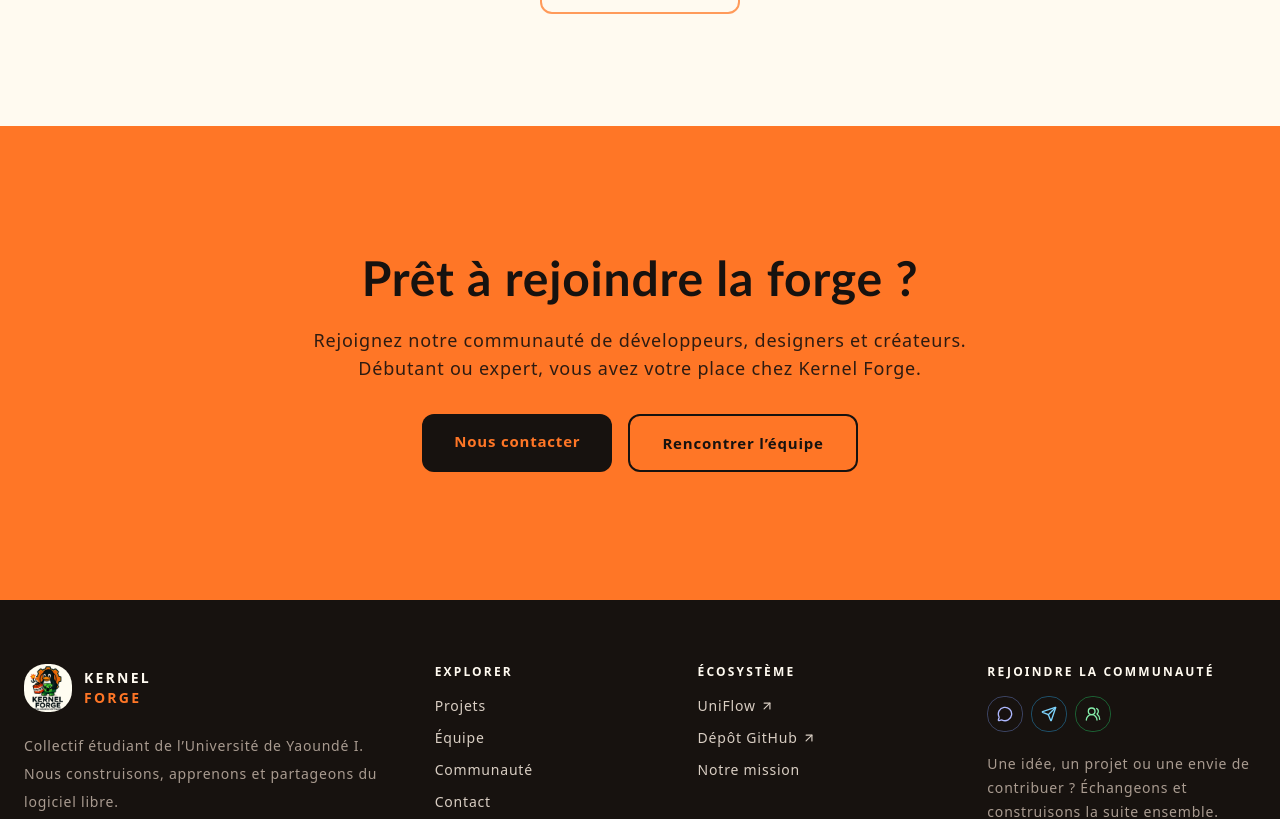
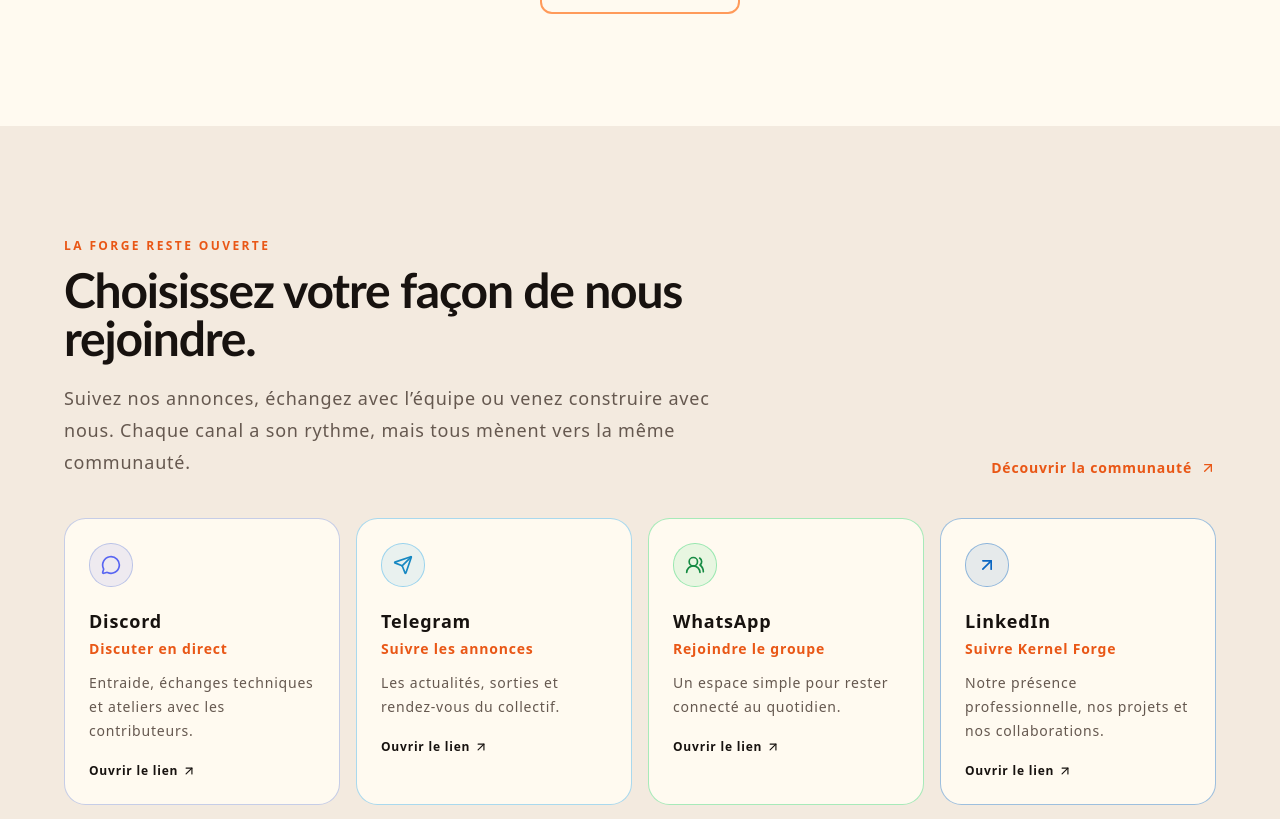
Before and after one commit to Archlord12345/kernel-forge, a Next.js app: page / in a window 1280 px wide. Shown: the part 1705-2524 px from the top of the page. Built offline with nearby package versions, Linux system fonts and the light colour scheme.

Commit message:
highlight communities on homepage

```diff
--- a/app/page.tsx
+++ b/app/page.tsx
@@ -5,6 +5,7 @@ import { HeroSection } from '@/components/hero-section'
 import { FeaturedProjects } from '@/components/featured-projects'
 import { CTASection } from '@/components/cta-section'
 import { Footer } from '@/components/footer'
+import { CommunityLinks } from '@/components/community-links'
 
 export const metadata: Metadata = {
   title: 'Kernel Forge — Logiciel libre à l’Université de Yaoundé I',
@@ -36,7 +37,7 @@ export default function Home() {
         logo: 'https://kernelforge.codes/kernel-forge-logo.png',
         description: 'Collectif étudiant open source de l’Université de Yaoundé I.',
         email: 'ravelnghomsi@kernelforge.codes',
-        sameAs: ['https://github.com/KERNEL-FORGE-G', 'https://uniflow.kernelforge.codes/', 'https://discord.gg/qqhVxZzQg', 'https://t.me/kernelforge', 'https://chat.whatsapp.com/IFkGMr4Ev2KCFAKw9EmEde'],
+        sameAs: ['https://github.com/KERNEL-FORGE-G', 'https://uniflow.kernelforge.codes/', 'https://discord.gg/qqhVxZzQg', 'https://t.me/kernelforge', 'https://chat.whatsapp.com/IFkGMr4Ev2KCFAKw9EmEde', 'https://www.linkedin.com/in/kernelforge'],
         address: { '@type': 'PostalAddress', addressLocality: 'Yaoundé', addressCountry: 'CM' },
       }) }} />
       <Header />
@@ -44,6 +45,7 @@ export default function Home() {
       <Suspense fallback={<div className="h-96 bg-secondary animate-pulse" />}>
         <FeaturedProjects />
       </Suspense>
+      <CommunityLinks />
       <CTASection />
       <Footer />
     </main>
--- /dev/null
+++ b/components/community-links.tsx
@@ -0,0 +1,36 @@
+import { ArrowUpRight, MessageCircle, Send, UsersRound } from 'lucide-react'
+
+const communities = [
+  { name: 'Discord', label: 'Discuter en direct', description: 'Entraide, échanges techniques et ateliers avec les contributeurs.', href: 'https://discord.gg/qqhVxZzQg', icon: MessageCircle, tone: 'border-[#7289da]/40 bg-[#5865f2]/10 text-[#5865f2]' },
+  { name: 'Telegram', label: 'Suivre les annonces', description: 'Les actualités, sorties et rendez-vous du collectif.', href: 'https://t.me/kernelforge', icon: Send, tone: 'border-[#29a9ea]/40 bg-[#29a9ea]/10 text-[#1688c2]' },
+  { name: 'WhatsApp', label: 'Rejoindre le groupe', description: 'Un espace simple pour rester connecté au quotidien.', href: 'https://chat.whatsapp.com/IFkGMr4Ev2KCFAKw9EmEde', icon: UsersRound, tone: 'border-[#25d366]/40 bg-[#25d366]/10 text-[#168b43]' },
+  { name: 'LinkedIn', label: 'Suivre Kernel Forge', description: 'Notre présence professionnelle, nos projets et nos collaborations.', href: 'https://www.linkedin.com/in/kernelforge', icon: ArrowUpRight, tone: 'border-[#0a66c2]/40 bg-[#0a66c2]/10 text-[#0a66c2]' },
+]
+
+export function CommunityLinks() {
+  return (
+    <section id="communautes" className="bg-[#f3eadf] px-4 py-20 md:py-28">
+      <div className="container mx-auto max-w-6xl">
+        <div className="grid items-end gap-8 md:grid-cols-[1fr_auto]">
+          <div className="max-w-2xl">
+            <p className="text-xs font-black uppercase tracking-[0.2em] text-[#e95716]">La forge reste ouverte</p>
+            <h2 className="mt-3 text-3xl font-black tracking-tight text-[#17120f] md:text-5xl">Choisissez votre façon de nous rejoindre.</h2>
+            <p className="mt-5 text-lg leading-8 text-[#65584f]">Suivez nos annonces, échangez avec l’équipe ou venez construire avec nous. Chaque canal a son rythme, mais tous mènent vers la même communauté.</p>
+          </div>
+          <a href="/community" className="inline-flex items-center gap-2 text-sm font-black text-[#e95716] transition hover:gap-3">Découvrir la communauté <ArrowUpRight className="h-4 w-4" /></a>
+        </div>
+        <div className="mt-10 grid gap-4 sm:grid-cols-2 lg:grid-cols-4">
+          {communities.map(({ name, label, description, href, icon: Icon, tone }) => (
+            <a key={name} href={href} target="_blank" rel="noopener noreferrer" className={`group rounded-[1.35rem] border bg-[#fffaf0] p-6 transition hover:-translate-y-1 hover:shadow-[0_16px_35px_rgba(23,18,15,0.1)] ${tone.split(' ').slice(0, 1).join(' ')}`}>
+              <div className={`inline-flex h-11 w-11 items-center justify-center rounded-2xl border ${tone}`}><Icon className="h-5 w-5" /></div>
+              <h3 className="mt-5 text-lg font-black text-[#17120f]">{name}</h3>
+              <p className="mt-1 text-sm font-black text-[#e95716]">{label}</p>
+              <p className="mt-3 text-sm leading-6 text-[#65584f]">{description}</p>
+              <span className="mt-5 inline-flex items-center gap-1 text-xs font-black text-[#17120f] transition group-hover:text-[#e95716]">Ouvrir le lien <ArrowUpRight className="h-3.5 w-3.5" /></span>
+            </a>
+          ))}
+        </div>
+      </div>
+    </section>
+  )
+}
--- a/components/footer.tsx
+++ b/components/footer.tsx
@@ -5,6 +5,7 @@ const socialLinks = [
   { href: 'https://discord.gg/qqhVxZzQg', label: 'Discord Kernel Forge', icon: MessageCircle, color: 'text-[#aeb8ff]', border: 'border-[#7289da]/40', hover: 'hover:bg-[#5865f2]/20' },
   { href: 'https://t.me/kernelforge', label: 'Telegram Kernel Forge', icon: Send, color: 'text-[#7dd3fc]', border: 'border-[#29a9ea]/40', hover: 'hover:bg-[#29a9ea]/20' },
   { href: 'https://chat.whatsapp.com/IFkGMr4Ev2KCFAKw9EmEde', label: 'WhatsApp Kernel Forge', icon: UsersRound, color: 'text-[#86efac]', border: 'border-[#25d366]/40', hover: 'hover:bg-[#25d366]/20' },
+  { href: 'https://www.linkedin.com/in/kernelforge', label: 'LinkedIn Kernel Forge', icon: ArrowUpRight, color: 'text-[#7db9f2]', border: 'border-[#0a66c2]/40', hover: 'hover:bg-[#0a66c2]/20' },
 ]
 
 export function Footer() {
```
